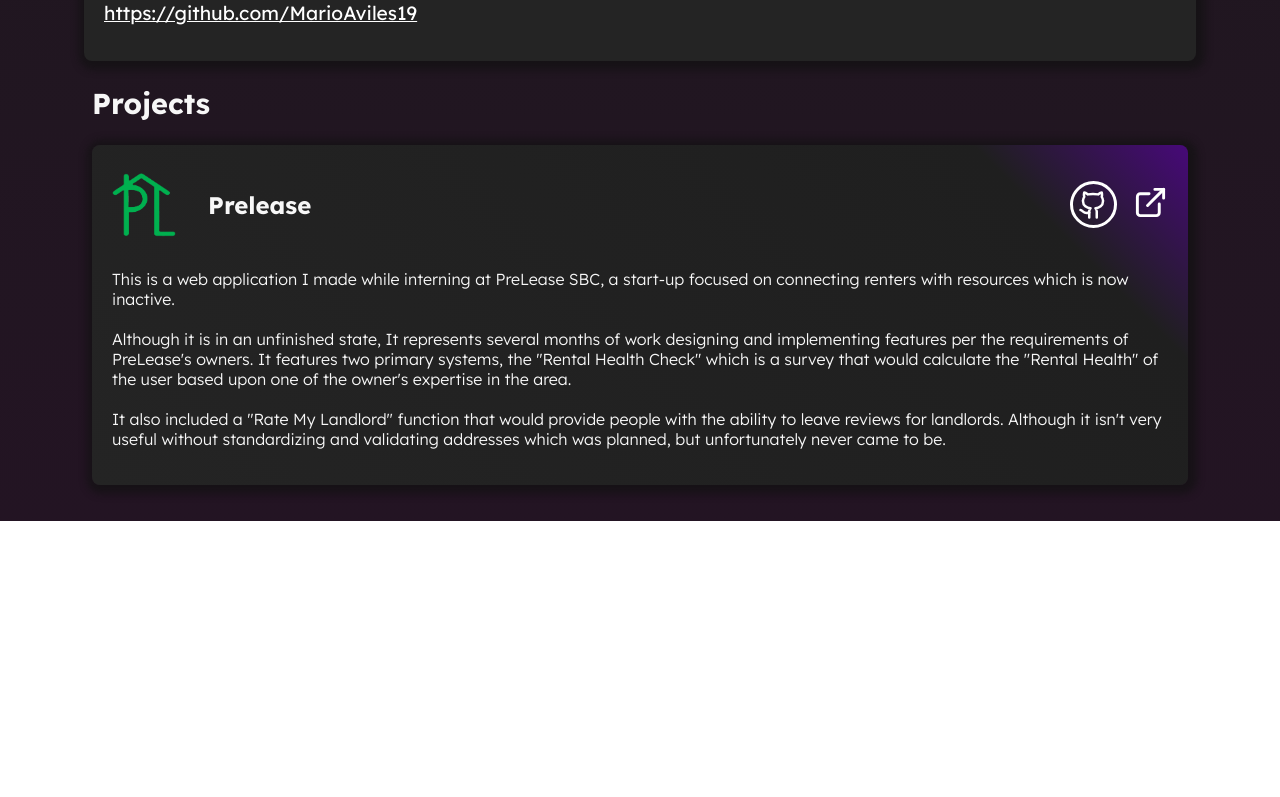
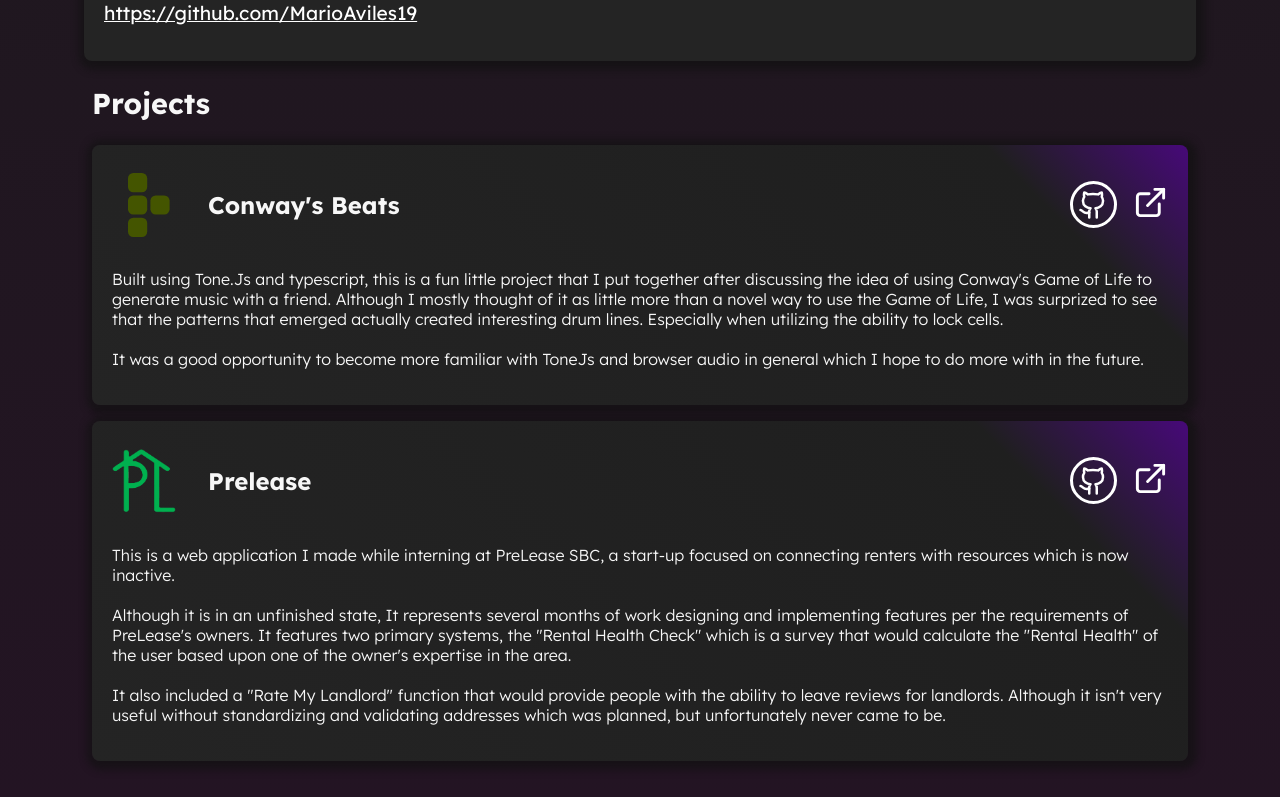
Before and after one commit to MarioAviles19/Portfolio, a SvelteKit app: page / in a window 1280 px wide. Shown: the part 1079-1876 px from the top of the page. Before the commit the page ends 1600 px from the top, so only its background shows below. Built offline with nearby package versions, Linux system fonts and the light colour scheme.

Commit message:
Added project

```diff
--- a/src/routes/+page.svelte
+++ b/src/routes/+page.svelte
@@ -30,10 +30,10 @@
     </p>
     <div class="personalLinks">
         <a target="_blank" href="https://github.com/MarioAviles19" class="githubIcon">
-            <Github size={35} color="rgb(163, 163, 163)" />
+            <Github size={35} color="white" />
         </a>
         <a target="_blank" href="https://linkedin.com/in/mario-aviles-29441a281" class="linkedinIcon">
-            <Linkedin size={35}  color="rgb(163, 163, 163)" />
+            <Linkedin size={35}  color="white" />
         </a>
 
     </div>
@@ -46,12 +46,12 @@
     <h2>Contact</h2>
     <div class="">
         <span class="smallHeading">Email</span>
-        <div class="contactLink"><a href="mailto:contact@marioaviles.com">Contact@MarioAviles.com</a></div>
+        <div class="contactLink"><a target="_blank" href="mailto:contact@marioaviles.com">Contact@MarioAviles.com</a></div>
         <span class="smallHeading">LinkedIn</span>
-        <div class="contactLink"><a href="https://www.linkedin.com/in/mario-aviles-29441a281/">https://www.linkedin.com/in/mario-aviles-29441a281/</a></div>
+        <div class="contactLink"><a target="_blank" href="https://www.linkedin.com/in/mario-aviles-29441a281/">https://www.linkedin.com/in/mario-aviles-29441a281/</a></div>
         <span class="smallHeading">Github</span>
         <div class="contactLink">
-            <a  href="https://github.com/MarioAviles19">https://github.com/MarioAviles19</a>
+            <a target="_blank" href="https://github.com/MarioAviles19">https://github.com/MarioAviles19</a>
         </div>
     </div>
 </div>
@@ -61,7 +61,45 @@
     <div class="projectCard">
         <div class="cardHead">
             <div class="sideBySide">
-                <a href="https://pl-rhc-data.firebaseapp.com/">
+                <a target="_blank" href="https://pl-rhc-data.firebaseapp.com/">
+                    <div class="imageContainer">
+                        <img class="cardImage" src="ConwayLogo.svg" alt="Thumbnail showing the Conway Beats Website">
+                    </div>
+                </a>
+                <h3 class="title">Conway's Beats</h3>
+            </div>
+
+            <div class="links">
+                <a target="_blank" href="hhttps://github.com/MarioAviles19/Conways-Beats" class="githubIcon">
+                    <Github size={30} />
+                </a>
+                <a target="_blank" href="https://conways-beats.pages.dev/" class="externIcon">
+                    <ExternalLink size={35}/>
+                </a>
+            </div>
+        </div>
+
+        <div class="info">
+
+
+
+                <p class="body">
+                    Built using Tone.Js and typescript, this is a fun little project that I put together after discussing the idea of using
+                    Conway's Game of Life to generate music with a friend. Although I mostly thought of it as little more than
+                    a novel way to use the Game of Life, I was surprized to see that the patterns that emerged actually created interesting drum lines.
+                    Especially when utilizing the ability to lock cells.
+                    <br>
+                    <br>
+                    It was a good opportunity to become more familiar with ToneJs and browser audio in general
+                    which I hope to do more with in the future.
+                </p>
+
+        </div>
+    </div>
+    <div class="projectCard">
+        <div class="cardHead">
+            <div class="sideBySide">
+                <a target="_blank" href="https://pl-rhc-data.firebaseapp.com/">
                     <div class="imageContainer">
                         <img class="cardImage" src="preleaseLogo.png" alt="Thumbnail showing the PreLease Website">
                     </div>
@@ -73,7 +111,7 @@
                 <a target="_blank" href="https://github.com/MarioAviles19/PreLease" class="githubIcon">
                     <Github size={30} />
                 </a>
-                <a href="https://pl-rhc-data.firebaseapp.com" class="externIcon">
+                <a href="https://pl-rhc-data.firebaseapp.com" target="_blank" class="externIcon">
                     <ExternalLink size={35}/>
                 </a>
             </div>
@@ -101,6 +139,7 @@
 
         </div>
     </div>
+
 
 
 </div>
@@ -238,6 +277,7 @@
         padding:1rem;
         width:100%;
         height:100%;
+        min-width: 5rem;
         display: flex;
         justify-content: center;
         align-items: start;
```
Also changed, not shown: static/ConwayLogo.svg (added).
